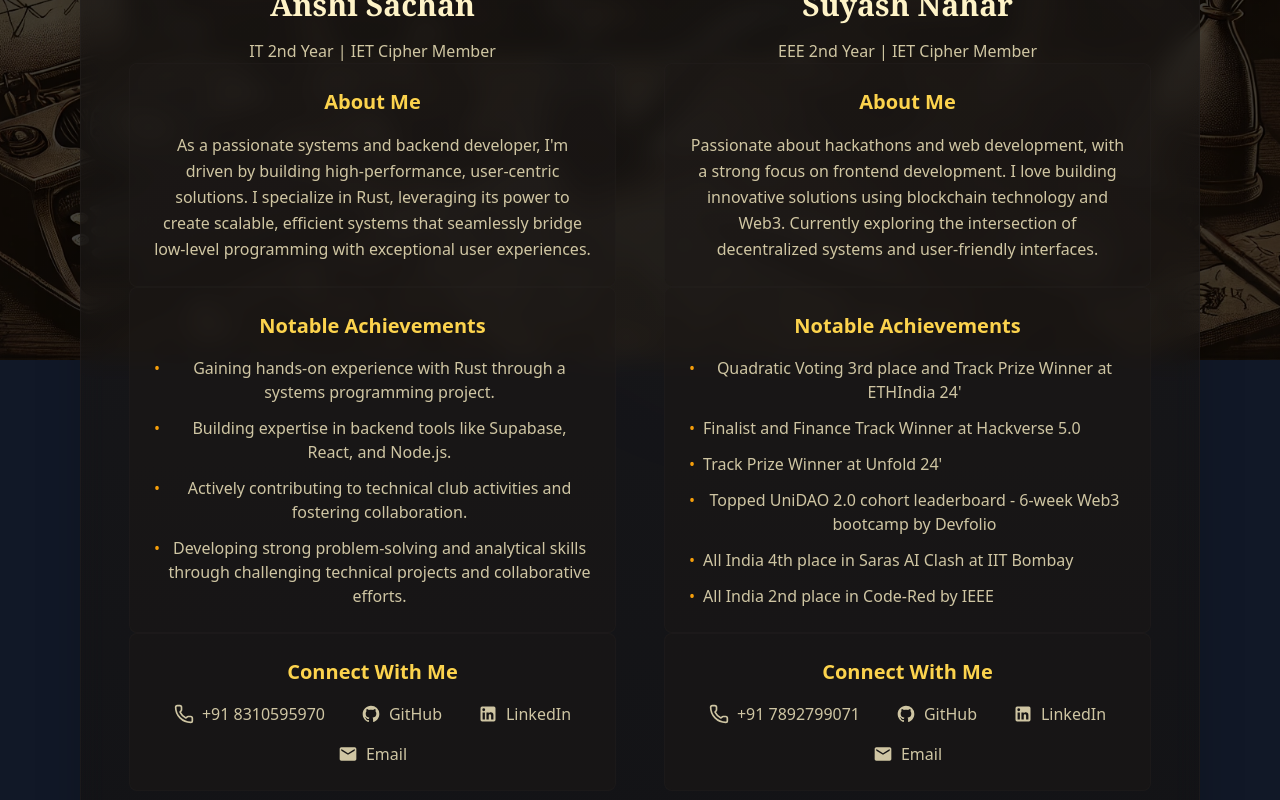
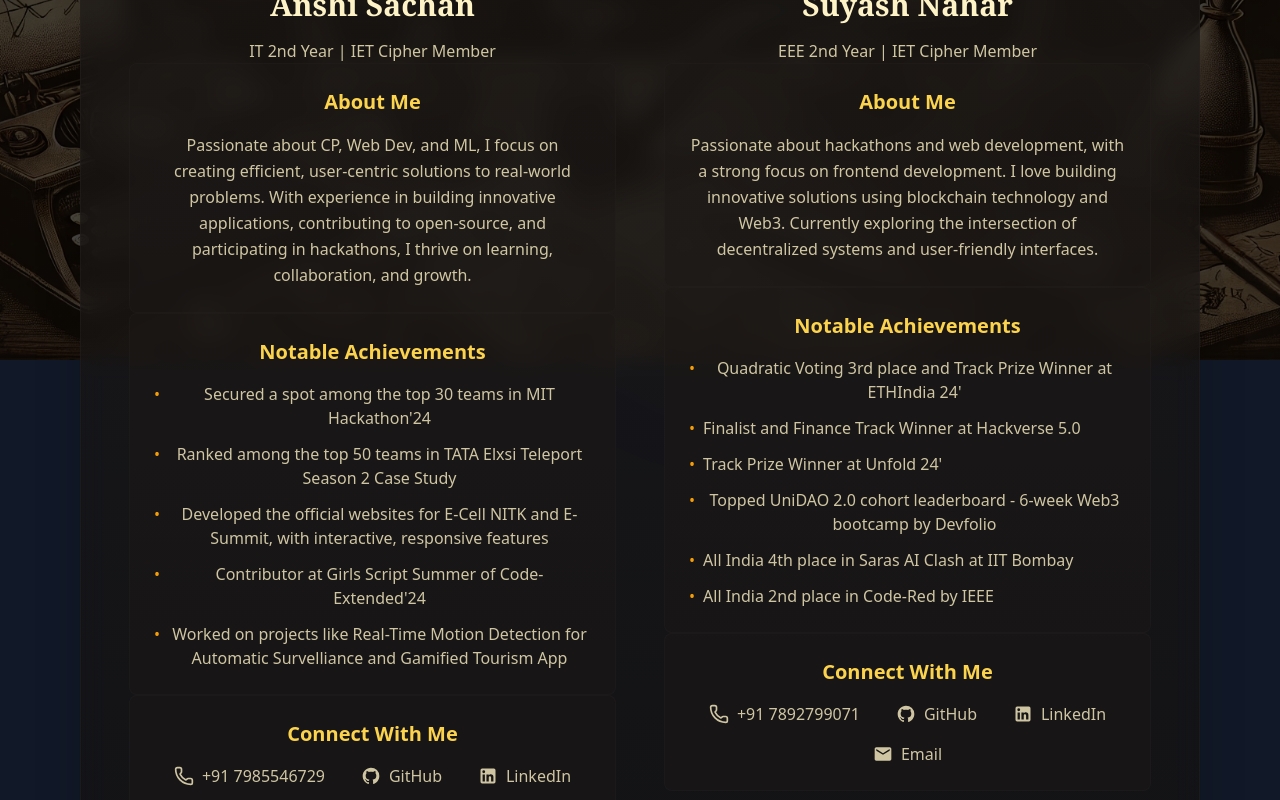
Before and after one commit to suyash101101/Sherlocked, a React (Vite) app in the folder frontend/: page /about in a window 1280 px wide. Shown: the part 440-1240 px from the top of the page. Built offline with nearby package versions, Linux system fonts and the light colour scheme; no server answers.

Commit message:
about me

```diff
--- a/frontend/src/Pages/About.jsx
+++ b/frontend/src/Pages/About.jsx
@@ -60,7 +60,7 @@ export default function About() {
               <div className="text-center">
                 <div className="relative w-48 h-48 mx-auto mb-6">
                   <img
-                    src="/PHOTO-2024-12-28.jpg"
+                    src="/PHOTO-anshi.png"
                     alt="Anshi Sachan"
                     className="rounded-full w-full h-full object-cover border-4 border-amber-800/30"
                   />
@@ -71,8 +71,7 @@ export default function About() {
                 <div className="p-6 bg-stone-900/50 rounded-lg border border-stone-800/30">
                   <h2 className="text-xl font-bold text-amber-300 mb-4">About Me</h2>
                   <p className="text-amber-100/80 leading-relaxed">
-                  As a passionate systems and backend developer, I'm driven by building high-performance, user-centric solutions. I specialize in Rust, leveraging its power to create scalable, efficient systems that seamlessly bridge low-level programming with exceptional user experiences.
-                  </p>
+                  Passionate about CP, Web Dev, and ML, I focus on creating efficient, user-centric solutions to real-world problems. With experience in building innovative applications, contributing to open-source, and participating in hackathons, I thrive on learning, collaboration, and growth.                  </p>
                 </div>
 
                 <div className="p-6 bg-stone-900/50 rounded-lg border border-stone-800/30">
@@ -81,19 +80,22 @@ export default function About() {
 
                     <li className="flex items-start gap-2">
                       <span className="text-amber-500">•</span>
-                      Gaining hands-on experience with Rust through a systems programming project.
+                      Secured a spot among the top 30 teams in MIT Hackathon'24
                     </li>
                     <li className="flex items-start gap-2">
                       <span className="text-amber-500">•</span>
-                      Building expertise in backend tools like Supabase, React, and Node.js.
+                      Ranked among the top 50 teams in TATA Elxsi Teleport Season 2 Case Study
                     </li>
                     <li className="flex items-start gap-2">
                       <span className="text-amber-500">•</span>
-                      Actively contributing to technical club activities and fostering collaboration.
+                      Developed the official websites for E-Cell NITK and E-Summit, with interactive, responsive features                   </li>
+                    <li className="flex items-start gap-2">
+                      <span className="text-amber-500">•</span>
+                      Contributor at Girls Script Summer of Code- Extended'24
                     </li>
                     <li className="flex items-start gap-2">
                       <span className="text-amber-500">•</span>
-                      Developing strong problem-solving and analytical skills through challenging technical projects and collaborative efforts.
+                      Worked on projects like Real-Time Motion Detection for Automatic Survelliance and Gamified Tourism App
                     </li>
                   </ul>
                 </div>
@@ -102,14 +104,14 @@ export default function About() {
                   <h2 className="text-xl font-bold text-amber-300 mb-4">Connect With Me</h2>
                   <div className="flex flex-wrap gap-4 justify-evenly">
                     <a
-                      href="tel:+918310595970"
+                      href="tel:+917985546729"
                       className="flex items-center gap-2 text-amber-100/80 hover:text-amber-400 transition-colors"
                     >
                       <Phone className="w-5 h-5" />
-                      +91 8310595970
+                      +91 7985546729
                     </a>
                     <a
-                      href="https://github.com/Srishti-K15"
+                      href="https://github.com/anshi05"
                       target="_blank"
                       rel="noopener noreferrer"
                       className="flex items-center gap-2 text-amber-100/80 hover:text-amber-400 transition-colors"
@@ -120,7 +122,7 @@ export default function About() {
                       GitHub
                     </a>
                     <a
-                      href="https://www.linkedin.com/in/srishti-kumari15"
+                      href="https://www.linkedin.com/in/anshi-sachan/"
                       target="_blank"
                       rel="noopener noreferrer"
                       className="flex items-center gap-2 text-amber-100/80 hover:text-amber-400 transition-colors"
@@ -131,7 +133,7 @@ export default function About() {
                       LinkedIn
                     </a>
                     <a
-                      href="mailto:srishtikjaiswal@gmail.com"
+                      href="mailto:anshijio123@gmail.com"
                       className="flex items-center gap-2 text-amber-100/80 hover:text-amber-400 transition-colors"
                     >
                       <svg className="w-5 h-5" fill="currentColor" viewBox="0 0 24 24">
--- a/frontend/src/auth.jsx
+++ b/frontend/src/auth.jsx
@@ -172,7 +172,7 @@ function ContestPage() {
   // Check if the button should be enabled
   const isButtonEnabled = () => {
     const now = new Date();
-    const start = new Date('2025-01-22T11:00:00');
+    const start = new Date('2025-01-25T11:00:00');
     const end = new Date('2025-01-25T23:00:00');
     return now >= start && now <= end;
   };
```
